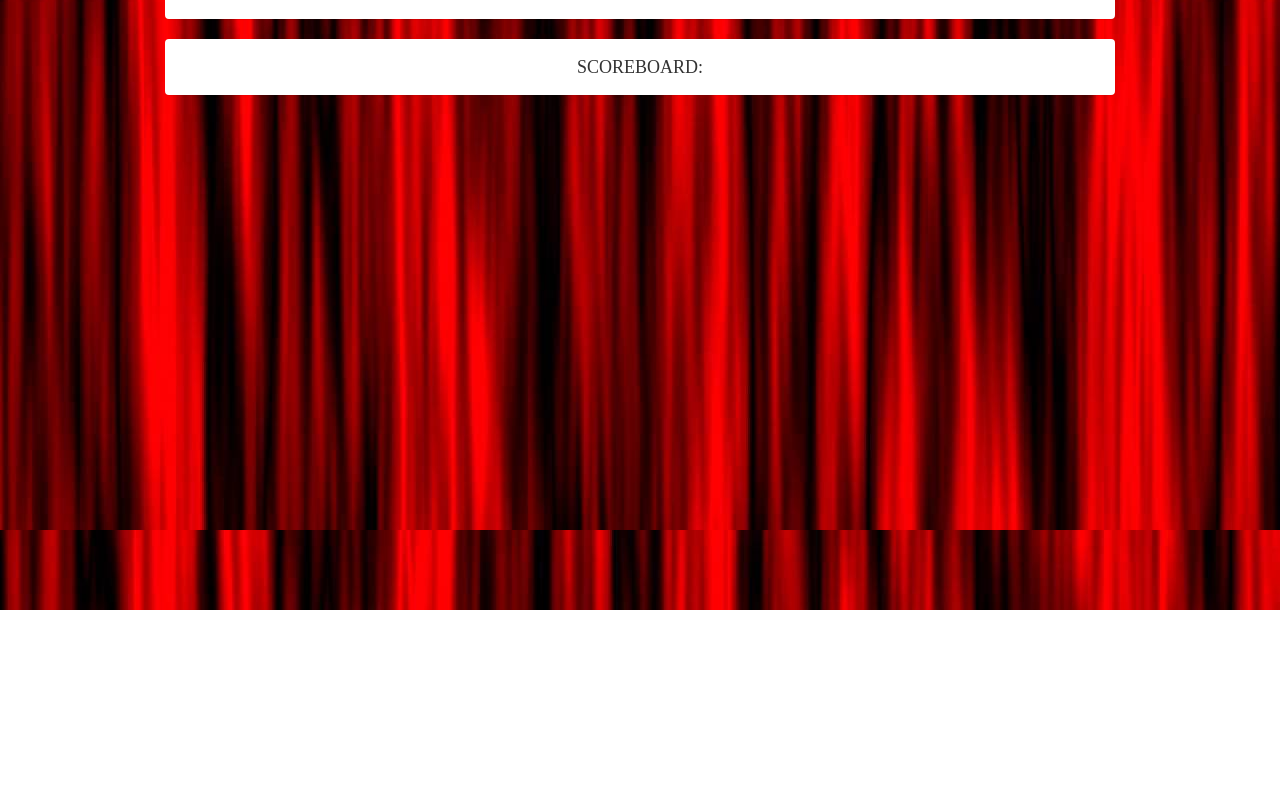
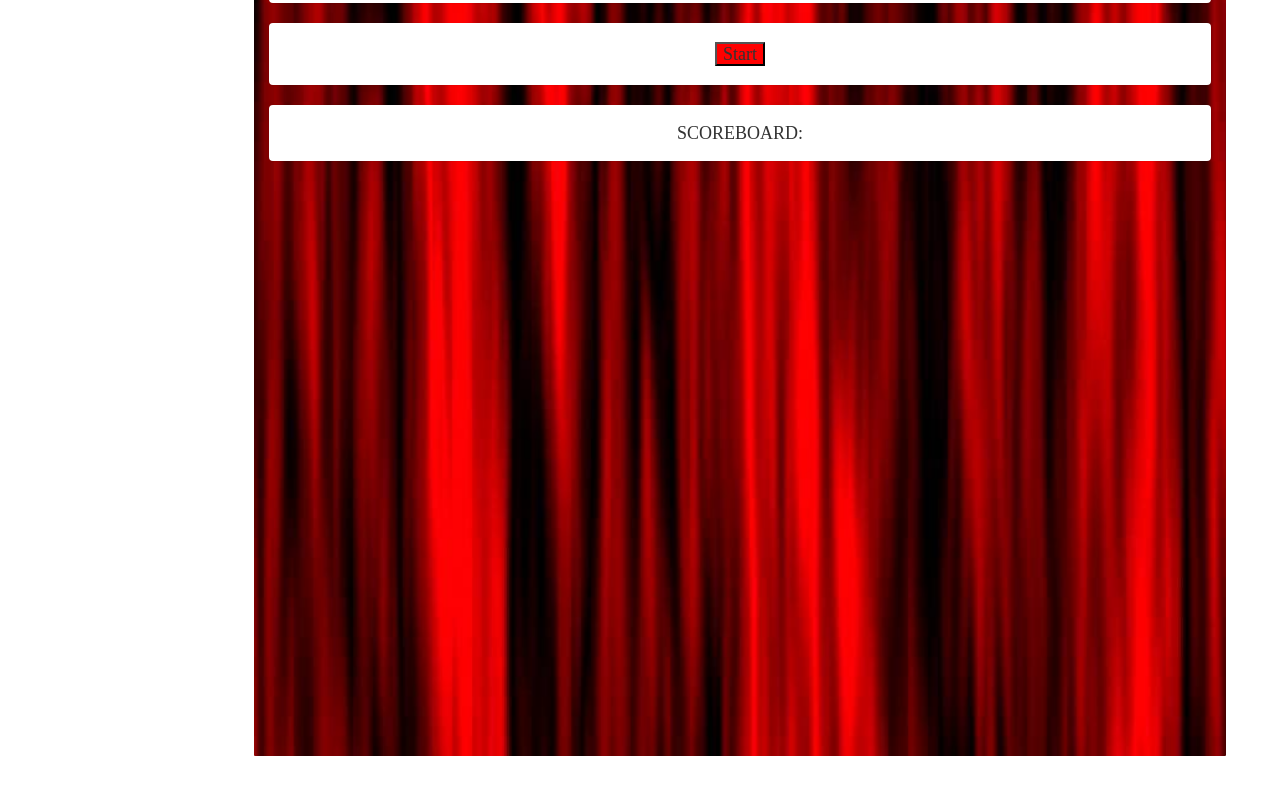
Before and after one commit to taylorem2787/Trivia-Game, a PHP site: page / in a window 1280 px wide. Shown: the part 190-980 px from the top of the page. Before the commit the page ends 800 px from the top, so only its background shows below. Run offline with PHP 8.4, Linux system fonts and the light colour scheme; some libraries are stand-ins or nearby versions.

Commit message:
Adjustments html/css

```diff
--- a/assets/css/style.css
+++ b/assets/css/style.css
@@ -1,9 +1,10 @@
 body {
-    background-image: url("../images/background.jpg")!important;
+/*    background-image: url("../images/background.jpg")!important;
+    background-size: cover !important;*/
     /*background-repeat: no-repeat;*/
-    background-size: cover;
     height: 100%;
     width: 100%;
+    max-width: 1000px;
     padding: 0px;
     margin: auto 0;
     font-size: 18px;
@@ -34,7 +35,6 @@ button {
 
 .panel-default {
 	border: 4px solid white;
-
 }
 
 .panel-heading {
@@ -44,10 +44,16 @@ button {
 }
 
 .container {
+    background-image: url("../images/background.jpg")!important;
+    background-size: cover !important;
     width: 100%;
+    height: 900px;
     max-width: 980px;
-    margin-top: 3%;
+    margin: 5% 3% 3% 25%;
     text-align: center;
+    border: 4px solid white;
+    padding-top: 5%;
+    border-radius: 5px;
 }
 
 #show-number {
--- a/index.html
+++ b/index.html
@@ -24,7 +24,7 @@
 
 	<script src="assets/javascript/game.js"></script>
 </head>
-<body>
+<body class="text-center">
 
 	<div class="container">
 
@@ -47,12 +47,10 @@
 						<div id="questionDisplay">
 							<div id="show-number">15</div>
     					</div>
-							<div class="container">
+						<div class="container-questions">
   							<!-- <div id="image-holder">
     							<img id="wows" class="gif" src="assets/images/wows.gif">
-
     							<img id="joker" class="gif" src="assets/images/joker.gif">
-
   								</div> -->
 								<!-- INPUT -->
 							<div class = "checkbox">
@@ -60,7 +58,8 @@
 							</div>
 							<br>
 							<div class = "checkbox">
-									<label for='secondQ' id="secondQ"><input type="radio" id="v2" name="q" value="2"></label>
+								<label for='secondQ' id="secondQ"><input type="radio" id="v2" name="    background-image: url("../images/background.jpg")!important;
+    background-size: cover !important;q" value="2"></label>
 							</div>
 							<br>
 							<div class = "checkbox">
@@ -74,7 +73,9 @@
 							</div> <!-- container -->
 							</div>	<!-- test div -->
 							<div id = 'finalAnswer'></div>
+							<div id="bm">
 								<img id="bm" src="assets/images/final.gif">
+							</div>
 				  	</div>	<!-- panel-body -->
 				</div>	<!-- panel-default -->
 			</div>	<!-- col -->
```
Also changed, not shown: 1 other file. Lines whose indentation alone changed are shown as unchanged.
